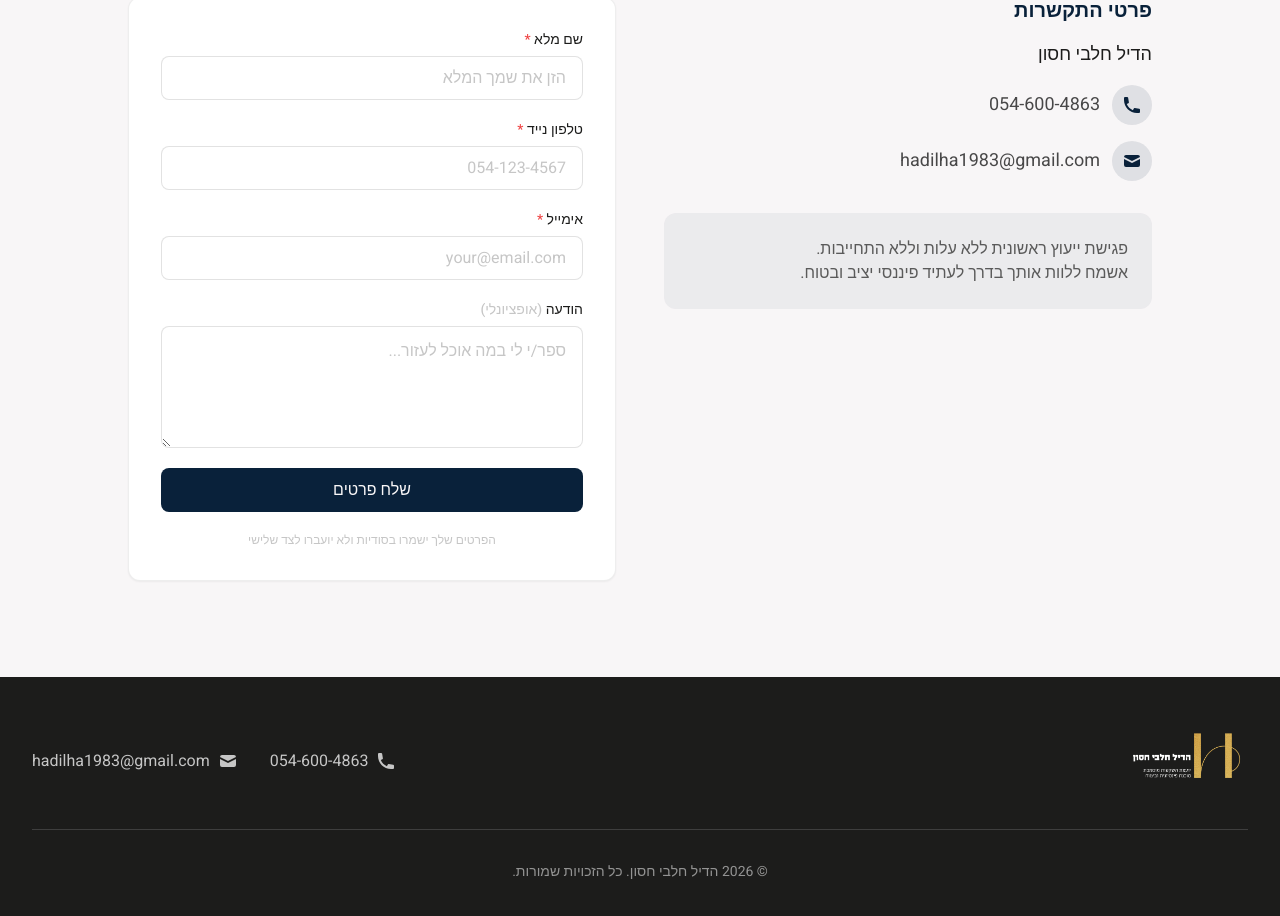
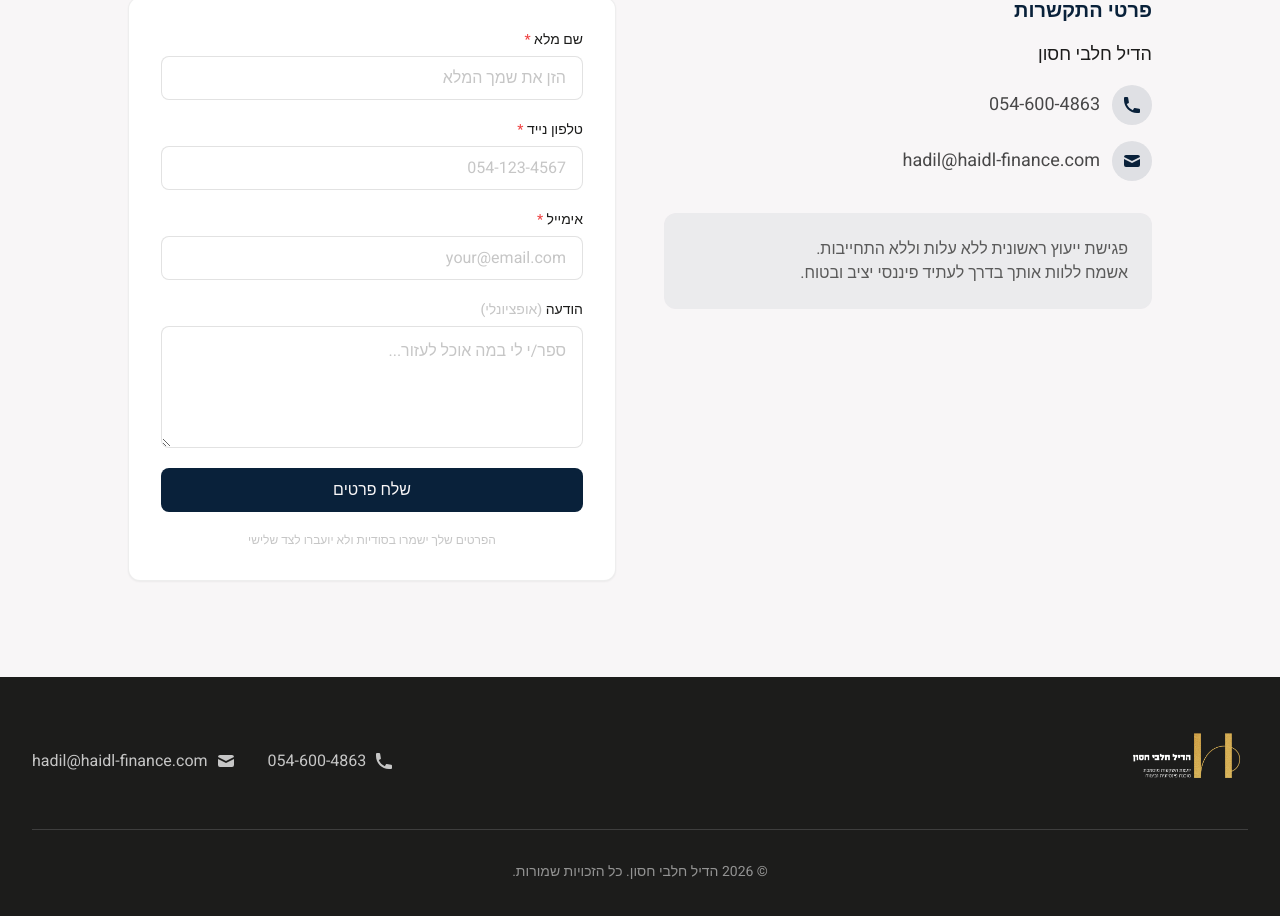
Before and after one commit to hadil-ha/business, a React (Vite) app: page / in a window 1280 px wide. Shown: the part 5663-6579 px from the top of the page. Built offline with nearby package versions, Linux system fonts and the light colour scheme.

Commit message:
Update email addresses in Contact and Footer components, modify notification email content and styling in Code.gs, and replace spreadsheet ID with the actual one. Enhance email aesthetics with brand colors and improved layout for better readability.

```diff
--- a/src/components/Contact.tsx
+++ b/src/components/Contact.tsx
@@ -42,14 +42,14 @@ export function Contact() {
 
               {/* Email - clickable with LTR display */}
               <a
-                href="mailto:hadilha1983@gmail.com"
+                href="mailto:hadil@haidl-finance.com"
                 className="flex items-center gap-3 text-brand-black/80 hover:text-brand-navy transition-colors group"
               >
                 <div className="w-10 h-10 rounded-full bg-brand-navy/10 flex items-center justify-center group-hover:bg-brand-navy/20 transition-colors">
                   <HiMail className="w-5 h-5 text-brand-navy" />
                 </div>
                 <span className="ltr text-lg" dir="ltr">
-                  hadilha1983@gmail.com
+                hadil@haidl-finance.com
                 </span>
               </a>
             </div>
--- a/src/components/Footer.tsx
+++ b/src/components/Footer.tsx
@@ -38,11 +38,11 @@ export function Footer() {
             </a>
 
             <a
-              href="mailto:hadilha1983@gmail.com"
+              href="mailto:hadil@haidl-finance.com"
               className="flex items-center gap-2 text-brand-gray hover:text-brand-white transition-colors"
             >
               <HiMail className="w-5 h-5" />
-              <span className="ltr">hadilha1983@gmail.com</span>
+              <span className="ltr">hadil@haidl-finance.com</span>
             </a>
           </div>
         </div>
```
Also changed, not shown: 1 other file (tests, documents, lock files or other folders).
